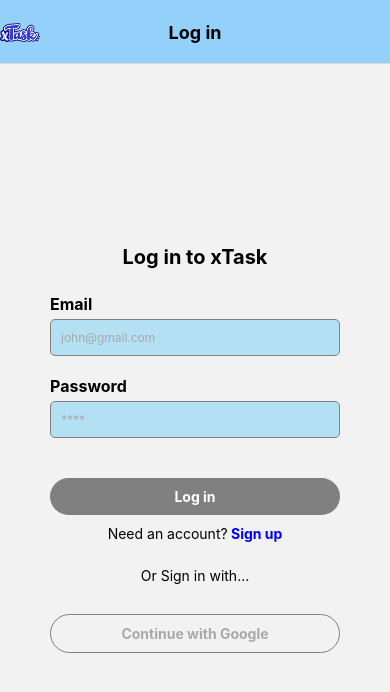
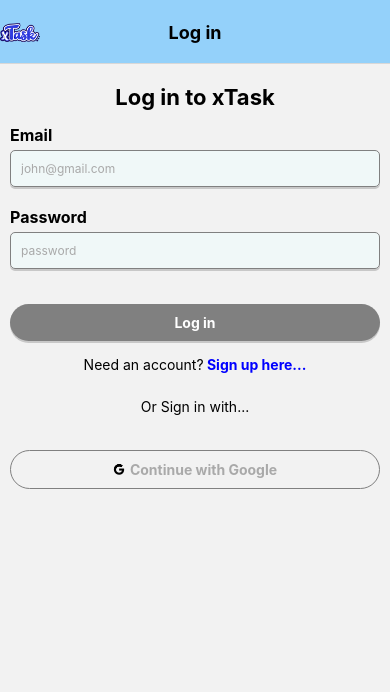
Before and after one commit to michaelbenedictbautista/CrossPlatformProject, a React Native app: screen /Signin in a window 390 px wide. Shown: the top 692 px of the page. Built offline with nearby package versions, Linux system fonts and the light colour scheme; no server answers.

Commit message:
modified UI for signin, signup, add and edit screens

```diff
--- a/screens/AddScreen.js
+++ b/screens/AddScreen.js
@@ -13,7 +13,7 @@
 import { firebaseConfig } from '../config/config'
 import { initializeApp } from 'firebase/app'
 import { getFirestore, collection, addDoc, } from 'firebase/firestore'
-import { KeyboardAvoidingView } from 'react-native';
+import { KeyboardAvoidingView, ScrollView } from 'react-native';
 
 // Initialise the firebase app abd save reference
 const FBapp = initializeApp(firebaseConfig)
@@ -64,7 +64,7 @@
   return (
 
     <KeyboardAvoidingView style={styles.safeAreaViewContainer} behavior={Platform.OS === 'ios' ? 'padding' : 'height'}
-      keyboardVerticalOffset={Platform.OS === 'ios' ? 30 : -999999} >
+      keyboardVerticalOffset={Platform.OS === 'ios' ? 30: -999999} >
 
       <LinearGradient
         style={styles.box}
@@ -119,7 +119,7 @@
 const styles = StyleSheet.create({
   safeAreaViewContainer: {
     flex: 1,
-    // justifyContent: 'center',
+    justifyContent: 'center',
     // alignItems: 'center',
   },
 
@@ -138,6 +138,7 @@
     //marginBottom: 15,
     padding: 10,
     fontSize: 12,
+
   },
 
   input2: {
@@ -145,16 +146,18 @@
     borderRadius: 5,
     borderColor: 'gray',
     borderWidth: 0.5,
-    marginBottom: 10,
+    //marginBottom: 10,
     padding: 10,
     fontSize: 12,
-    height: 80,
+    height: 90,
+    textAlign:'left',
 
   },
 
   header: {
     //width: 300,
-    padding: 10,
+    paddingHorizontal: 10,
+    paddingTop:10,
     // marginBottom: 15,
   },
 
@@ -168,12 +171,12 @@
     flexDirection: 'row',
     justifyContent: 'center',
     alignItems: 'center',
-    //marginTop: 10,
+    marginTop: 5,
     marginBottom: 40,
     padding: 5,
     borderRadius: 300,
     backgroundColor: '#313cdf',
-    width: 150,
+    //width: 150,
     borderWidth: 1,
     borderColor: "white"
   },
@@ -182,12 +185,12 @@
     flexDirection: 'row',
     justifyContent: 'center',
     alignItems: 'center',
-    //marginTop: 10,
+    marginTop: 5,
     marginBottom: 40,
     padding: 5,
     borderRadius: 300,
     backgroundColor: 'gray',
-    width: 150,
+    //width: 150,
     borderWidth: 1,
     borderColor: "black"
   },
@@ -217,8 +220,10 @@
   },
 
   btnContainer: {
-    justifyContent: 'center',
-    alignItems: 'center',
+    //justifyContent: 'center',
+    //alignItems: 'center',
+    padding: 10,
+    marginBottom: 5,
   }
 
 })
--- a/screens/NewEditScreen.js
+++ b/screens/NewEditScreen.js
@@ -81,7 +81,7 @@
 
   safeAreaViewContainer: {
     flex: 1,
-    // justifyContent: 'center',
+    justifyContent: 'center',
     // alignItems: 'center',
   },
 
@@ -107,15 +107,16 @@
     borderRadius: 5,
     borderColor: 'gray',
     borderWidth: 0.5,
-    marginBottom: 10,
+    //marginBottom: 10,
     padding: 10,
     fontSize: 12,
-    height: 80,
+    height: 90,
   },
 
   header: {
     // width: 300,
-    padding: 10,
+    paddingHorizontal: 10,
+    paddingTop:10,
     //marginBottom: 15,
   },
 
@@ -138,7 +139,7 @@
     padding: 5,
     borderRadius: 300,
     backgroundColor: '#313cdf',
-    width: 150,
+    //width: 150,
     borderWidth: 1,
     borderColor: "white"
   },
@@ -148,11 +149,12 @@
     justifyContent: 'center',
     alignItems: 'center',
     //marginTop: 10,
+    marginTop: 5,
     marginBottom: 40,
     padding: 5,
     borderRadius: 300,
     backgroundColor: 'gray',
-    width: 150,
+    //width: 150,
     borderWidth: 1,
     borderColor: "black"
   },
@@ -182,8 +184,10 @@
   },
 
   btnContainer: {
-    justifyContent: 'center',
-    alignItems: 'center',
+    //justifyContent: 'center',
+    //alignItems: 'center',
+    padding: 10,
+    marginBottom: 5,
   }
 
 })
--- a/screens/SigninScreen.js
+++ b/screens/SigninScreen.js
@@ -4,7 +4,7 @@
 
 import { Text, View, StyleSheet, TouchableOpacity, TextInput, KeyboardAvoidingView, Linking, Platform } from 'react-native'
 
-import { HomeScreen } from './HomeScreen'
+import Icon from 'react-native-vector-icons/AntDesign'
 
 export function SigninScreen(props) {
 
@@ -100,7 +100,7 @@
         <TextInput style={styles.input}
           secureTextEntry={true}
           onChangeText={(value) => setPassword(value)}
-          placeholder="****"
+          placeholder="password"
           placeholderTextColor="darkgray"
         />
 
@@ -119,7 +119,7 @@
           <Text style={styles.content}>Need an account?</Text>
           <Text style={styles.SignUpHereText}
             onPress={() => navigation.navigate('Signup')}>{' '}
-            Sign up
+            Sign up here...
           </Text>
         </Text>
       </View>
@@ -132,6 +132,7 @@
         <TouchableOpacity style={styles.buttonGoogle}
           onPress={() => { Linking.openURL('https://accounts.google.com/signin/v2/identifier?hl=en-GB&continue=https%3A%2F%2Fwww.google.com%3Fhl%3Den-GB&ec=GAlA8wE&flowName=GlifWebSignIn&flowEntry=AddSession') }}
         >
+          <Icon style={ styles.addButtonIconDisabled} name="google" />
           <Text style={styles.buttonGoogleText}>Continue with Google</Text>
         </TouchableOpacity>
       </View>
@@ -144,21 +145,25 @@
 
   signInView: {
     flex: 1,
-    justifyContent: 'center',
-    alignItems: 'center',
+    //justifyContent: 'center',
+    //alignItems: 'center',
   },
 
   signInTitle: {
-    marginBottom: 15,
-    fontSize: 20,
+    // marginBottom: 15,
+    //marginBottom: 5,
+    marginTop: 20,
+    fontSize: 22,
     fontWeight: 'bold',
+    textAlign:'center',
 
   },
 
   signinForm: {
-    width: 300,
-    padding: 5,
-    marginBottom: 15,
+    //width: 300,
+    // padding: 5,
+    padding: 10,
+    //marginBottom: 15,
   },
 
   label: {
@@ -168,27 +173,21 @@
   },
 
   input: {
-    backgroundColor: '#B3E0F2',
+    // backgroundColor: '#B3E0F2',
+    backgroundColor: 'rgba(235, 255, 255, 0.4)',
     borderRadius: 5,
     borderColor: 'gray',
     borderWidth: 0.5,
     marginBottom: 15,
     padding: 10,
     fontSize: 12,
+    shadowColor: 'rgba(200, 200, 200, 0.8)',
+    shadowOffset: {
+      width: 0,
+      height: 2,
+    },
+    shadowOpacity: 5,
   },
-
-
-  // /////////////////
-  // inputFocus: {
-  //   backgroundColor: '#B3E0F2',
-  //   borderRadius: 5,
-  //   borderColor: 'blue',
-  //   borderWidth: 2,///////
-  //   marginBottom: 15,
-  //   padding: 10,
-  //   fontSize: 12,
-  // },
-
 
   form: {
     justifyContent: 'flex-start',
@@ -196,8 +195,9 @@
 
   buttonContainer: {
     // backgroundColor: 'gray',
-    width: 300,
-    padding: 5,
+    //width: 300,
+    //padding: 5,
+    padding: 10,
     marginBottom: 5,
   },
 
@@ -206,6 +206,12 @@
     borderRadius: 300,
     alignItems: 'center',
     padding: 10,
+    shadowColor: 'rgba(200, 200, 200, 1)',
+    shadowOffset: {
+      width: 0,
+      height: 2,
+    },
+    shadowOpacity: 5,
   },
 
   buttonDisabled: {
@@ -213,6 +219,12 @@
     borderRadius: 300,
     alignItems: 'center',
     padding: 10,
+    shadowColor: 'rgba(200, 200, 200, 1)',
+    shadowOffset: {
+      width: 0,
+      height: 2,
+    },
+    shadowOpacity: 5,
   },
 
   buttonText: {
@@ -236,20 +248,29 @@
   },
 
   buttonGoogle: {
+    flexDirection: 'row',
+    justifyContent: 'center',
+    alignItems: 'center',
     borderRadius: 300,//
-    alignItems: 'center',
     padding: 10,
     borderColor: 'gray',
     borderWidth: 0.5,
+
   },
 
   buttonGoogleText: {
     fontWeight: 'bold',
     color: 'darkgray',
+    paddingStart: 5,
   },
 
   buttonGoogleContainer: {
     flex: 1,
+
+  },
+
+  contentView: {
+    alignItems: 'center',
   },
 
 })
--- a/screens/SignupScreen.js
+++ b/screens/SignupScreen.js
@@ -105,7 +105,7 @@
         <Text style={styles.content}>Already have an account?</Text>
           <Text style={styles.LoginHereText}
                 onPress={() => navigation.navigate('Signin')}>{' '}
-            Log in
+            Log in here...
           </Text>
       </Text>
     </View>
@@ -118,20 +118,23 @@
 
   signupView: {
     flex: 1,
-    justifyContent: 'center',
-    alignItems: 'center',
+    //justifyContent: 'center',
+    //alignItems: 'center',
   },
 
   signUpTitle: {
-    marginBottom: 15,
-    fontSize: 20,
+    //marginBottom: 15,
+    marginTop: 20,
+    fontSize: 22,
     fontWeight: 'bold',
+    textAlign:'center',
   },
 
   signupForm: {
-    width: 300,
-    padding: 5,
-    marginBottom: 15,
+    //width: 300,
+    // padding: 5,
+    padding: 10,
+    //marginBottom: 15,
   },
 
   label: {
@@ -141,13 +144,20 @@
   },
 
   input: {
-    backgroundColor: '#B3E0F2',
+    // backgroundColor: '#B3E0F2',
+    backgroundColor: 'rgba(235, 255, 255, 0.4)',
     borderRadius: 5,
     borderColor: 'gray',
     borderWidth: 0.5,
     marginBottom: 15,
     padding: 10,
     fontSize: 12,
+    shadowColor: 'rgba(200, 200, 200, 0.8)',
+    shadowOffset: {
+      width: 0,
+      height: 2,
+    },
+    shadowOpacity: 5,
   },
 
   form: {
@@ -157,18 +167,23 @@
 
   buttonContainer: {
     // backgroundColor: 'gray',
-    width: 300,
-    padding: 5,
+    //width: 300,
+    // padding: 5,
+    padding: 10,
     marginBottom: 5,
   },
-
-
 
   button: {
     backgroundColor: 'dodgerblue',
     borderRadius: 300,
     alignItems: 'center',
     padding: 10,
+    shadowColor: 'rgba(200, 200, 200, 1)',
+    shadowOffset: {
+      width: 0,
+      height: 2,
+    },
+    shadowOpacity: 5,
   },
 
   buttonDisabled: {
@@ -176,11 +191,21 @@
     borderRadius: 300,
     alignItems: 'center',
     padding: 10,
+    shadowColor: 'rgba(200, 200, 200, 1)',
+    shadowOffset: {
+      width: 0,
+      height: 2,
+    },
+    shadowOpacity: 5,
   },
 
   buttonText: {
     fontWeight: 'bold',
     color: 'white',
+  },
+
+  contentView: {
+    alignItems: 'center',
   },
 
   LoginHereText: {
```
